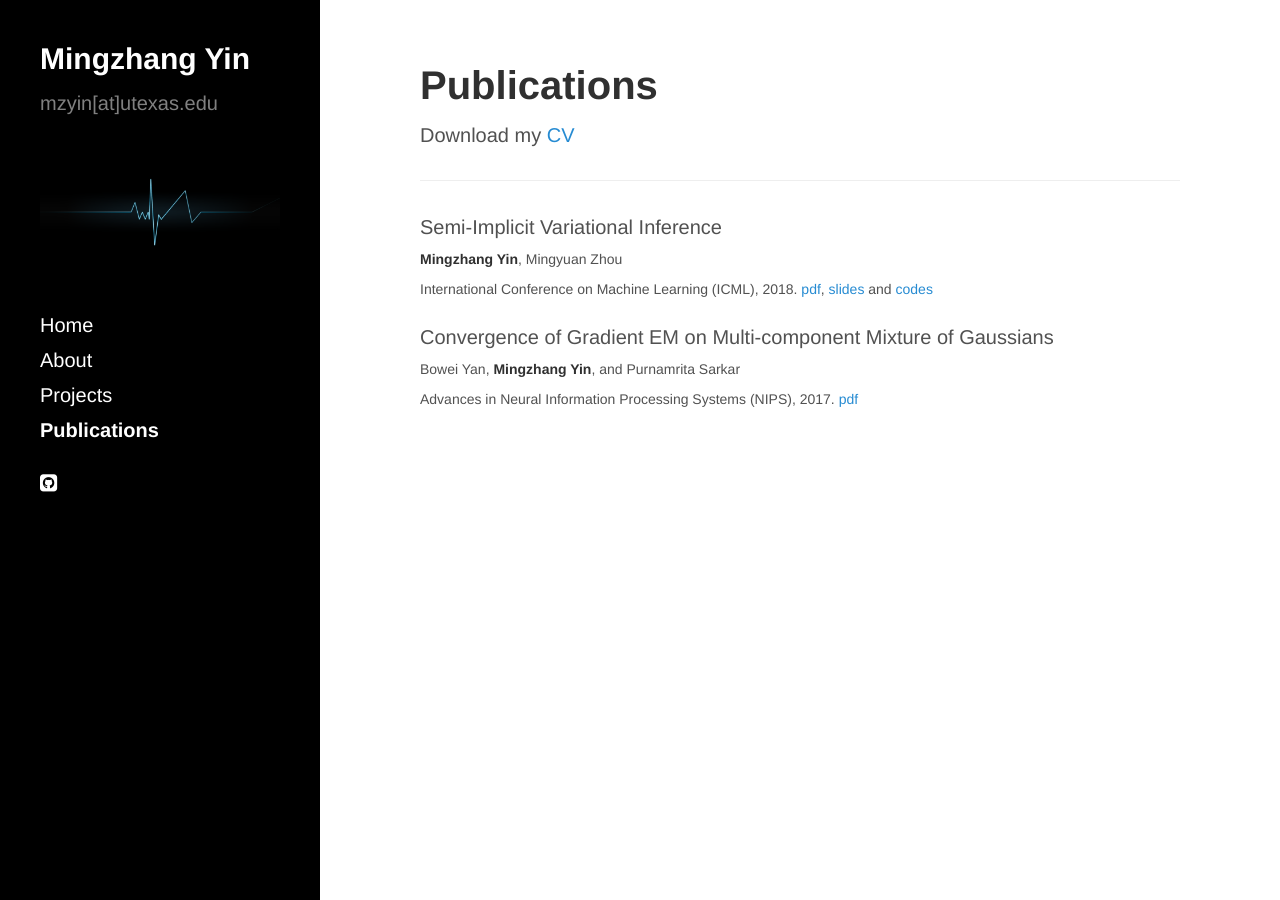
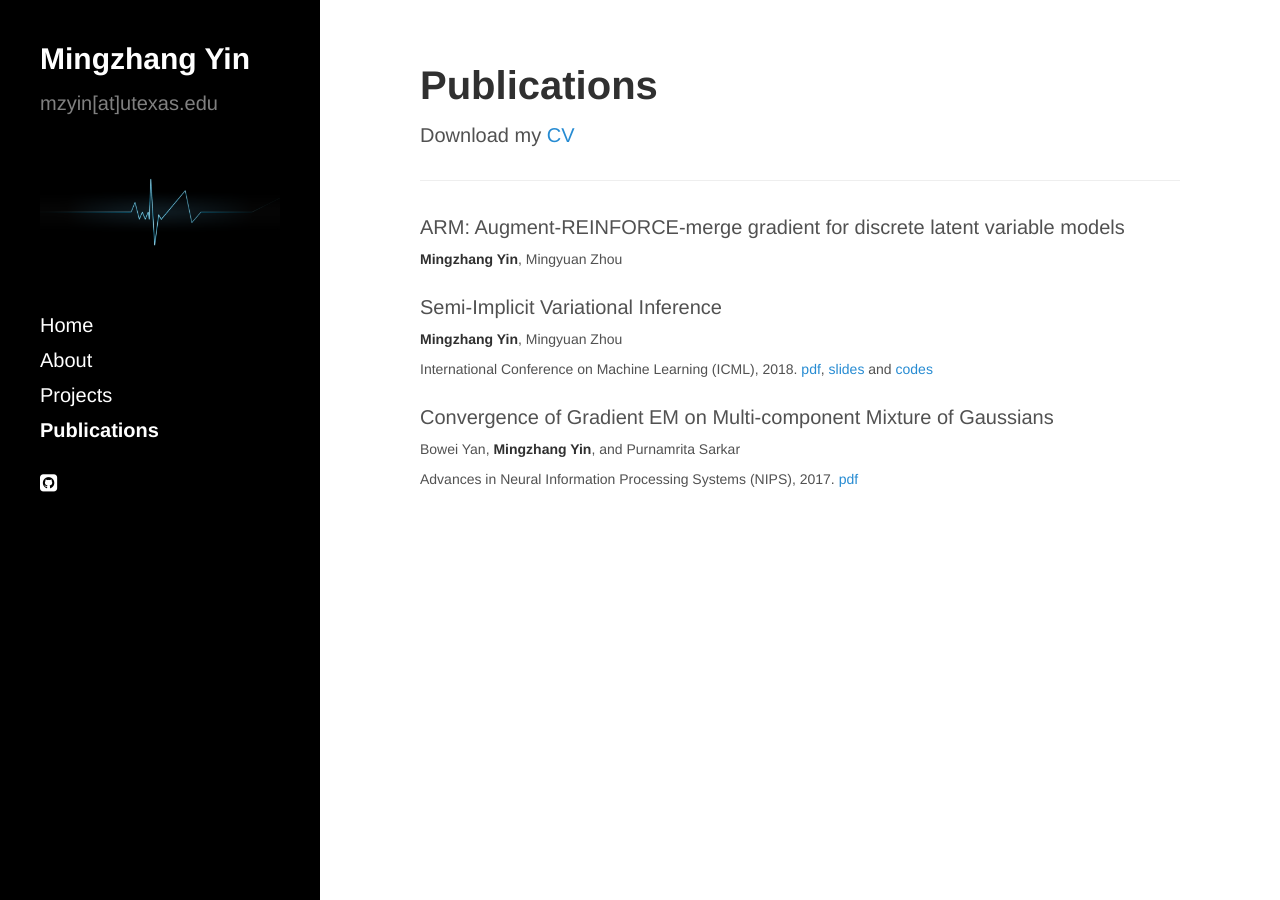
Before and after one commit to mingzhang-yin/mingzhang-yin.github.io, a Jekyll site: the page built from publications.md, in a window 1280 px wide. Built offline with Jekyll 4.4.1, drawn with Linux system fonts in a browser that asks for light colours; nearby versions of some CDN libraries.

Commit message:
Update publications.md

```diff
--- a/publications.md
+++ b/publications.md
@@ -6,6 +6,10 @@ title: Publications
 Download my [CV](https://mingzhang-yin.github.io/assets/pdfs/CV_MingzhangYin.pdf)
 
 ___
+
+ARM: Augment-REINFORCE-merge gradient for discrete latent variable models
+<br> <span style="font-size:14px"> **Mingzhang Yin**, Mingyuan Zhou  <br>
+
 
 Semi-Implicit Variational Inference
 <br> <span style="font-size:14px"> **Mingzhang Yin**, Mingyuan Zhou  <br>
```
